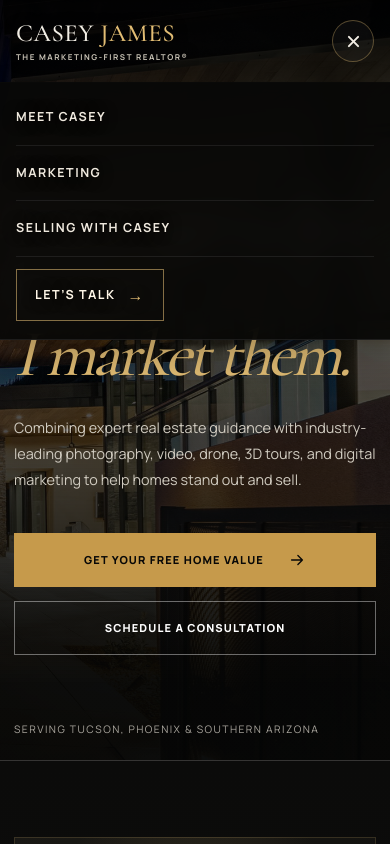
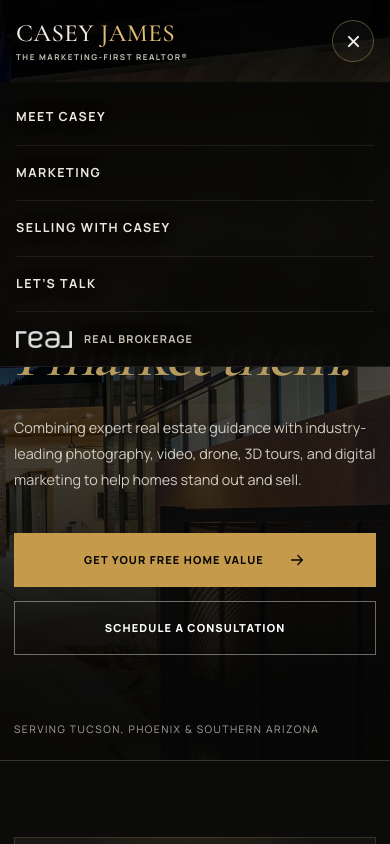
Before and after one commit to tr3ylbry/caseyJamesRealtorWebsite, a Next.js app: page / in a window 390 px wide. Both pictures are taken after a click on the button "Open navigation menu". Shown: the top 844 px of the page. Built offline with nearby package versions, Linux system fonts and the light colour scheme.

Commit message:
feat: enhance header and footer components with brokerage branding; update layout and styles

```diff
--- a/app/globals.css
+++ b/app/globals.css
@@ -107,6 +107,32 @@ h1 em, h2 em { color: var(--gold-light); font-weight: 500; }
 .desktop-nav { display: flex; gap: 32px; }
 .desktop-nav a { color: #d5d0c6; font-size: 0.72rem; letter-spacing: 0.08em; text-transform: uppercase; transition: color 180ms ease; }
 .desktop-nav a:hover { color: var(--gold-light); }
+.header-actions {
+  align-items: center;
+  display: flex;
+  gap: clamp(18px, 2vw, 28px);
+  justify-self: end;
+}
+.header-brokerage {
+  align-items: center;
+  display: inline-flex;
+  flex-direction: column;
+  gap: 3px;
+  opacity: .88;
+}
+.header-brokerage span {
+  color: #bdb5a7;
+  font-size: .46rem;
+  font-weight: 700;
+  letter-spacing: .16em;
+  line-height: 1;
+  text-transform: uppercase;
+}
+.header-brokerage img {
+  display: block;
+  height: auto;
+  width: clamp(54px, 5vw, 72px);
+}
 .header-cta {
   align-items: center;
   border: 1px solid rgba(226, 189, 116, .58);
@@ -114,7 +140,6 @@ h1 em, h2 em { color: var(--gold-light); font-weight: 500; }
   display: inline-flex;
   font-size: 0.72rem;
   gap: 9px;
-  justify-self: end;
   letter-spacing: 0.1em;
   padding: 0.72rem 1rem;
   text-transform: uppercase;
@@ -422,15 +447,15 @@ h1 em, h2 em { color: var(--gold-light); font-weight: 500; }
 .footer p { color: #9a9488; font-size: .76rem; letter-spacing: .03em; line-height: 1.7; margin: 0; }
 .footer-brand,
 .footer-legal,
-.footer-brokerage { min-width: 0; }
+.footer-contact { min-width: 0; }
 .footer-brand,
-.footer-brokerage {
+.footer-contact {
   display: flex;
   flex-direction: column;
-  gap: 20px;
 }
 .footer-brand {
   align-items: center;
+  gap: 18px;
   padding-right: 0;
   text-align: center;
 }
@@ -446,15 +471,28 @@ h1 em, h2 em { color: var(--gold-light); font-weight: 500; }
   display: flex;
   flex-direction: column;
   justify-content: center;
+  gap: 6px;
   text-align: center;
 }
-.footer-legal p + p { margin-top: 6px; }
-.footer-brokerage { align-items: center; padding-left: 0; text-align: center; }
 .footer-contact {
-  display: grid;
-  gap: 12px;
-  justify-items: center;
-  margin-top: 10px;
+  align-items: center;
+  gap: 10px;
+  text-align: center;
+}
+.footer-contact-heading {
+  color: var(--gold-light) !important;
+  font-size: .68rem !important;
+  font-weight: 800;
+  letter-spacing: .16em !important;
+  line-height: 1;
+  text-transform: uppercase;
+}
+.footer-contact-rule {
+  background: rgba(226, 189, 116, .7);
+  display: block;
+  height: 1px;
+  margin-bottom: 4px;
+  width: 46px;
 }
 .footer-contact a {
   align-items: center;
@@ -477,6 +515,20 @@ h1 em, h2 em { color: var(--gold-light); font-weight: 500; }
   display: inline-flex;
   gap: 12px;
   justify-content: center;
+}
+.footer-real-lockup {
+  align-items: center;
+  display: inline-flex;
+  flex-direction: column;
+  gap: 3px;
+}
+.footer-powered-by {
+  color: #9f9689;
+  font-size: .44rem;
+  font-weight: 700;
+  letter-spacing: .16em;
+  line-height: 1;
+  text-transform: uppercase;
 }
 .footer-real-logo {
   display: block;
@@ -501,6 +553,7 @@ h1 em, h2 em { color: var(--gold-light); font-weight: 500; }
   display: inline-flex;
   gap: 10px;
   justify-content: center;
+  margin-top: 10px !important;
   letter-spacing: .1em !important;
   text-transform: uppercase;
 }
@@ -517,7 +570,7 @@ h1 em, h2 em { color: var(--gold-light); font-weight: 500; }
   }
   .site-header-inner { grid-template-columns: 1fr auto; padding: 20px 24px; }
   .desktop-nav,
-  .desktop-cta { display: none; }
+  .header-actions { display: none; }
   .mobile-menu-toggle { display: inline-flex; }
   .mobile-menu {
     -webkit-backdrop-filter: blur(16px);
@@ -541,7 +594,7 @@ h1 em, h2 em { color: var(--gold-light); font-weight: 500; }
     visibility: hidden;
   }
   .site-header.is-menu-open .mobile-menu {
-    max-height: 320px;
+    max-height: 420px;
     opacity: 1;
     padding-block: 8px 18px;
     pointer-events: auto;
@@ -580,6 +633,29 @@ h1 em, h2 em { color: var(--gold-light); font-weight: 500; }
     background: rgba(226, 189, 116, .1);
     border-color: var(--gold-light);
   }
+  .mobile-menu-brokerage {
+    align-items: center;
+    color: #b7b0a4;
+    display: inline-flex;
+    gap: 12px;
+    justify-self: start;
+    letter-spacing: .08em;
+    margin-top: 18px;
+    text-transform: uppercase;
+  }
+  .mobile-menu-brokerage img {
+    display: block;
+    height: auto;
+    opacity: .9;
+    width: 56px;
+  }
+  .mobile-menu-brokerage span {
+    color: #c9c1b3;
+    font-size: .68rem;
+    font-weight: 700;
+    letter-spacing: .11em;
+    text-shadow: 0 1px 14px rgba(0, 0, 0, .7);
+  }
   .hero { min-height: 760px; }
   .hero-media::after { background: linear-gradient(90deg, rgba(4,5,5,.92), rgba(4,5,5,.35)), linear-gradient(0deg, rgba(4,5,5,.9), transparent 60%); }
   .hero-content { padding-top: 145px; }
@@ -613,22 +689,21 @@ h1 em, h2 em { color: var(--gold-light); font-weight: 500; }
     text-align: center;
   }
   .footer-divider {
-    height: 1px;
-    justify-self: center;
-    width: min(100%, 620px);
+    display: none;
   }
   .footer-brand,
-  .footer-brokerage {
+  .footer-contact {
     align-items: center;
     padding-left: 0;
     padding-right: 0;
   }
-  .footer-brand { padding-bottom: 0; }
+  .footer-brand { order: 1; padding-bottom: 0; }
+  .footer-contact { order: 2; }
   .footer-legal {
+    order: 3;
     width: min(100%, 620px);
     justify-self: center;
   }
-  .footer-contact { justify-items: center; }
   .footer-brokerage-brand { justify-content: center; }
   .footer-disclaimer { margin-inline: auto; }
 }
--- a/app/page.tsx
+++ b/app/page.tsx
@@ -201,15 +201,19 @@ export default function HomePage() {
               <span className="brand-name">Casey <em>James</em></span>
               <span className="brand-role">The Marketing-First REALTOR®</span>
             </a>
-            <div className="footer-contact" aria-label="Casey James contact information">
-              <a href={`tel:+1${siteConfig.contactPhone}`} aria-label={`Call Casey James at ${siteConfig.contactPhoneFormatted}`}>
-                <Image src="/icons/phone.svg" alt="" width={18} height={18} className="footer-icon" />
-                {siteConfig.contactPhoneFormatted}
-              </a>
-              <a href={`mailto:${siteConfig.contactEmail}`} aria-label={`Email Casey James at ${siteConfig.contactEmail}`}>
-                <Image src="/icons/mail.svg" alt="" width={18} height={18} className="footer-icon" />
-                {siteConfig.contactEmail}
-              </a>
+            <div className="footer-brokerage-brand">
+              <span className="footer-real-lockup">
+                <span className="footer-powered-by">Powered by</span>
+                <Image
+                  src="/logos/real-realty-logo-white.png"
+                  alt="Real Brokerage"
+                  width={466}
+                  height={146}
+                  className="footer-real-logo"
+                />
+              </span>
+              <span className="footer-brokerage-divider" aria-hidden="true" />
+              <span className="footer-brokerage-name">Real Brokerage</span>
             </div>
           </div>
 
@@ -218,23 +222,22 @@ export default function HomePage() {
           <div className="footer-legal">
             <p>© {new Date().getFullYear()} Casey James. All rights reserved.</p>
             <p>Arizona License # {siteConfig.arizonaLicense}</p>
+            <p className="footer-equal-housing"><Image src="/icons/equal-housing.svg" alt="" width={18} height={18} className="footer-icon" /> Equal Housing Opportunity</p>
           </div>
 
           <span className="footer-divider" aria-hidden="true" />
 
-          <div className="footer-brokerage">
-            <div className="footer-brokerage-brand">
-              <Image
-                src="/logos/real-realty-logo-white.png"
-                alt="Real Brokerage"
-                width={466}
-                height={146}
-                className="footer-real-logo"
-              />
-              <span className="footer-brokerage-divider" aria-hidden="true" />
-              <span className="footer-brokerage-name">Real Brokerage</span>
-            </div>
-            <p className="footer-equal-housing"><Image src="/icons/equal-housing.svg" alt="" width={18} height={18} className="footer-icon" /> Equal Housing Opportunity</p>
+          <div className="footer-contact" aria-label="Casey James contact information">
+            <p className="footer-contact-heading">Contact Me</p>
+            <span className="footer-contact-rule" aria-hidden="true" />
+            <a href={`tel:+1${siteConfig.contactPhone}`} aria-label={`Call Casey James at ${siteConfig.contactPhoneFormatted}`}>
+              <Image src="/icons/phone.svg" alt="" width={18} height={18} className="footer-icon" />
+              {siteConfig.contactPhoneFormatted}
+            </a>
+            <a href={`mailto:${siteConfig.contactEmail}`} aria-label={`Email Casey James at ${siteConfig.contactEmail}`}>
+              <Image src="/icons/mail.svg" alt="" width={18} height={18} className="footer-icon" />
+              {siteConfig.contactEmail}
+            </a>
           </div>
         </div>
       </footer>
--- a/components/site-header.tsx
+++ b/components/site-header.tsx
@@ -1,5 +1,6 @@
 "use client";
 
+import Image from "next/image";
 import { useEffect, useState } from "react";
 import { siteConfig } from "@/lib/site";
 
@@ -42,7 +43,19 @@ export function SiteHeader() {
         <nav className="desktop-nav" aria-label="Main navigation">
           {siteConfig.navigation.map((item) => <a key={item.href} href={item.href}>{item.label}</a>)}
         </nav>
-        <a className="header-cta desktop-cta" href="#contact">Let&apos;s talk</a>
+        <div className="header-actions">
+          <div className="header-brokerage" aria-label="Brokered by Real Brokerage">
+            <span>Powered by</span>
+            <Image
+              src="/logos/real-realty-logo-white.png"
+              alt="Real Brokerage"
+              width={466}
+              height={146}
+              priority
+            />
+          </div>
+          <a className="header-cta desktop-cta" href="#contact">Let&apos;s talk</a>
+        </div>
         <button
           aria-controls="mobile-navigation"
           aria-expanded={isMenuOpen}
@@ -61,6 +74,15 @@ export function SiteHeader() {
             {item.label}
           </a>
         ))}
+        <div className="mobile-menu-brokerage" aria-label="Brokered by Real Brokerage">
+          <Image
+            src="/logos/real-realty-logo-white.png"
+            alt="Real Brokerage"
+            width={466}
+            height={146}
+          />
+          <span>Real Brokerage</span>
+        </div>
       </nav>
     </header>
   );
```
Also changed, not shown: 1 other file (tests, documents, lock files or other folders).
